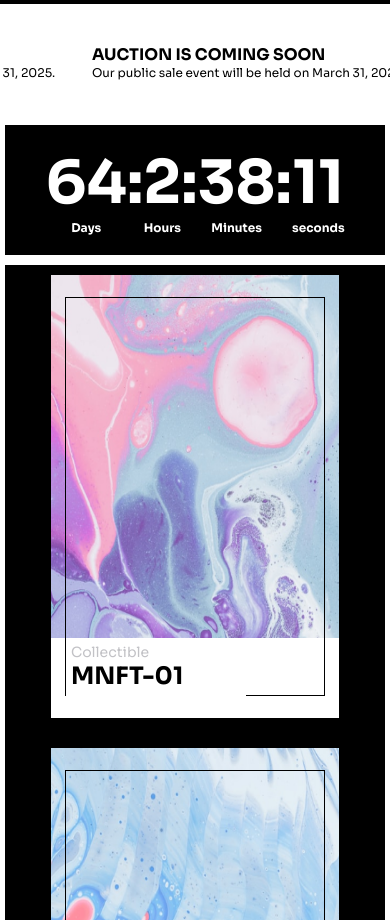
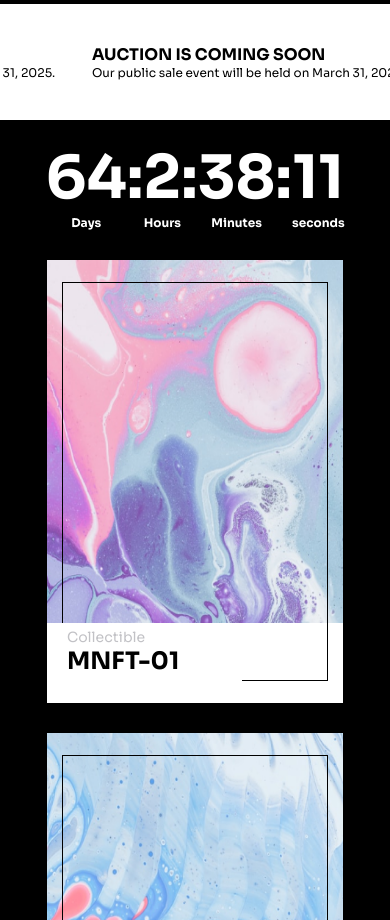
Before and after one commit to Dimex19/mtnft, a React (Vite) app: page / in a window 390 px wide. Shown: the part 840-1760 px from the top of the page. Built offline with nearby package versions, Linux system fonts and the light colour scheme.

Commit message:
animation and responsiveness done

```diff
--- a/src/components/Collectibles.tsx
+++ b/src/components/Collectibles.tsx
@@ -27,7 +27,7 @@ const Container = styled.div`
     display: grid;
     grid: auto / auto auto auto;
     padding: 50px;
-    border: 5px solid white;
+    /* border: 5px solid white; */
 
     @media (max-width: 620px) {
         padding: 10px;
--- a/src/components/CountDown.tsx
+++ b/src/components/CountDown.tsx
@@ -13,5 +13,5 @@ const CountDown:React.FC = ()=> {
 export default CountDown
 
 const Container = styled.div`
-    border: 5px solid white;
+    /* border: 5px solid white; */
 `
```
